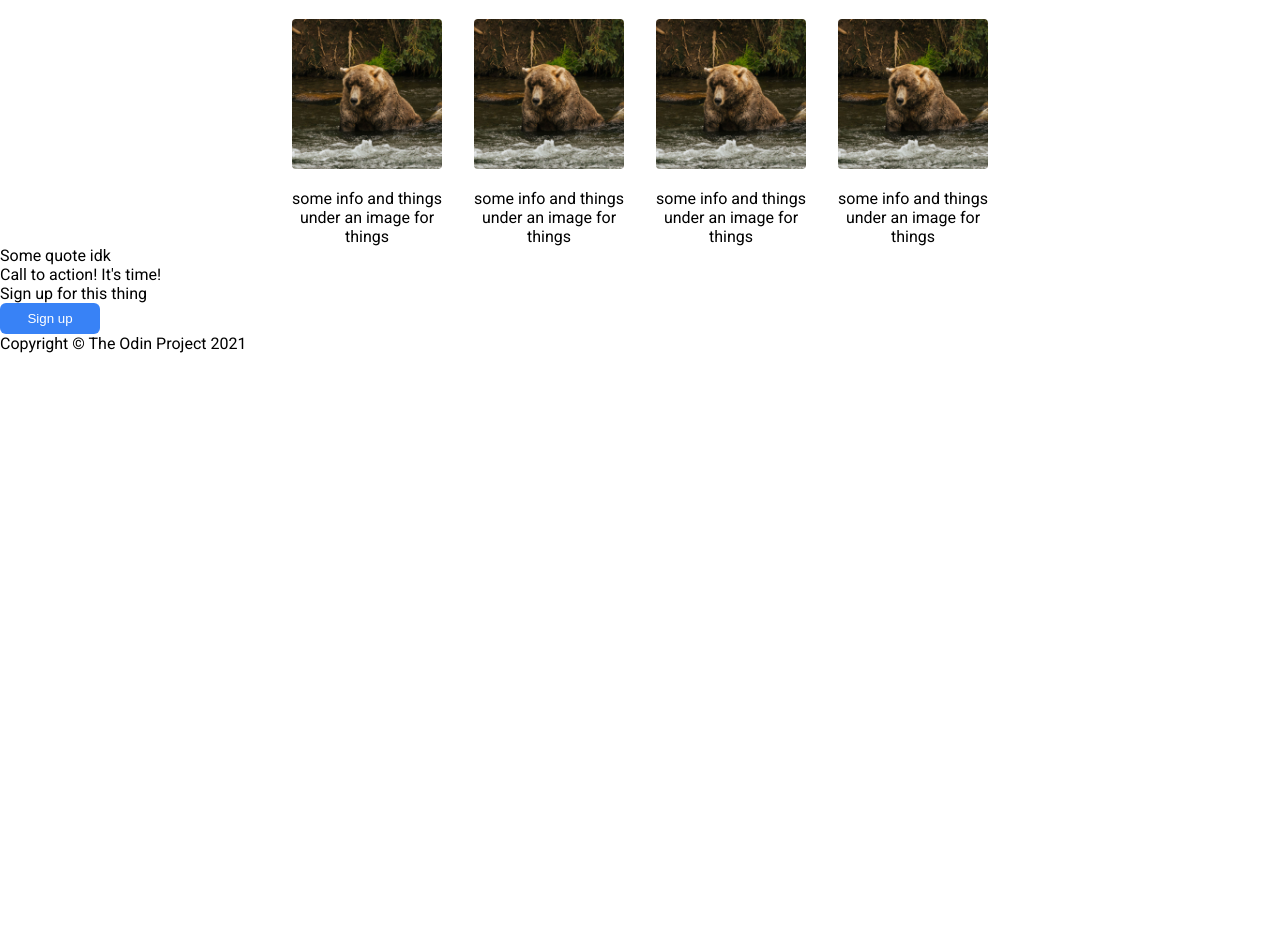
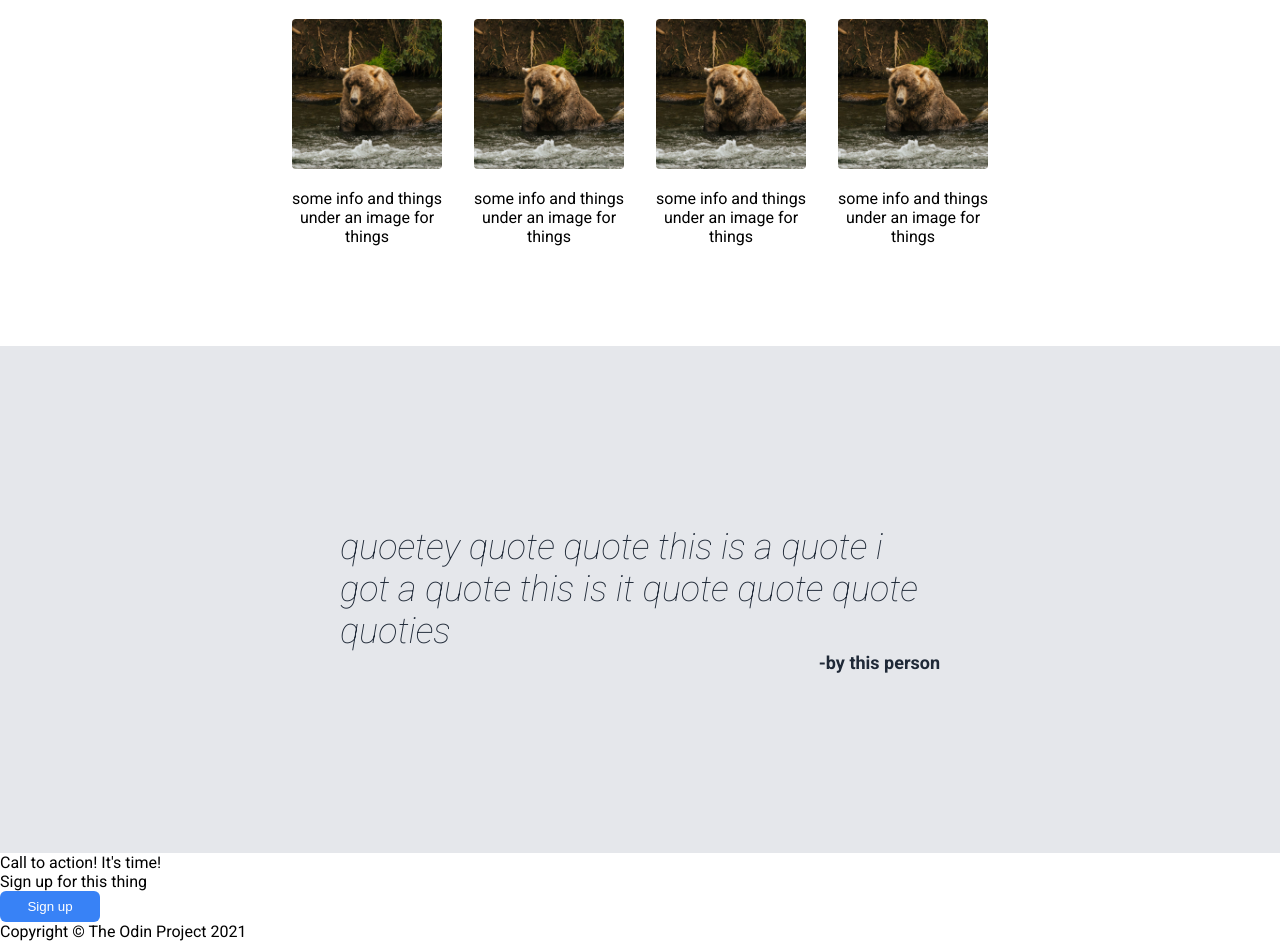
Before and after one commit to naailah-b/odin-landing-page, a plain HTML site: page index.html in a window 1280 px wide. Shown: the part 620-1561 px from the top of the page. Before the commit the page ends 973 px from the top, so only its background shows below. Drawn offline with Linux system fonts and the light colour scheme.

Commit message:
quote area finished

```diff
--- a/index.html
+++ b/index.html
@@ -6,7 +6,8 @@
     <meta charset="UTF-8">
     <link rel="preconnect" href="https://fonts.googleapis.com">
     <link rel="preconnect" href="https://fonts.gstatic.com" crossorigin>
-    <link href="https://fonts.googleapis.com/css2?family=Roboto:wght@300;400;500;700;900&display=swap" rel="stylesheet">
+    <link href="https://fonts.googleapis.com/css2?family=Roboto:ital,wght@0,300;0,400;0,500;0,700;0,900;1,100;1,300&display=swap"
+        rel="stylesheet">
     <link rel="stylesheet" href="style.css">
 </head>
 
@@ -56,7 +57,10 @@
     </div>
 
     <div class="quote">
-        <div id="quote-text">Some quote idk </div>
+        <div class="quote-text">
+            quoetey quote quote this is a quote i got a quote this is it quote quote quote quoties
+            <div id="credits">-by this person</div>
+        </div>
     </div>
 
     <div class="notify">
--- a/style.css
+++ b/style.css
@@ -94,6 +94,7 @@ li {
   display: flex;
   justify-content: center;
   align-items: center;
+  margin-bottom: 100px;
 }
 
 .cards img {
@@ -107,3 +108,30 @@ li {
   text-align: center;
   margin: 0px 16px;
 }
+
+.quote {
+  display: flex;
+  flex-direction: column;
+  background-color: #e5e7eb;
+  justify-content: center;
+  align-items: center;
+  padding: 180px;
+}
+
+.quote-text {
+  display: flex;
+  flex-direction: column;
+  align-items: flex-end;
+  font-size: 36px;
+  color: #1f2937;
+  font-weight: 100;
+  font-style: italic;
+  width: 600px;
+}
+
+#credits {
+  font-size: 18px;
+  font-style: normal;
+  font-weight: 700;
+
+}
```
